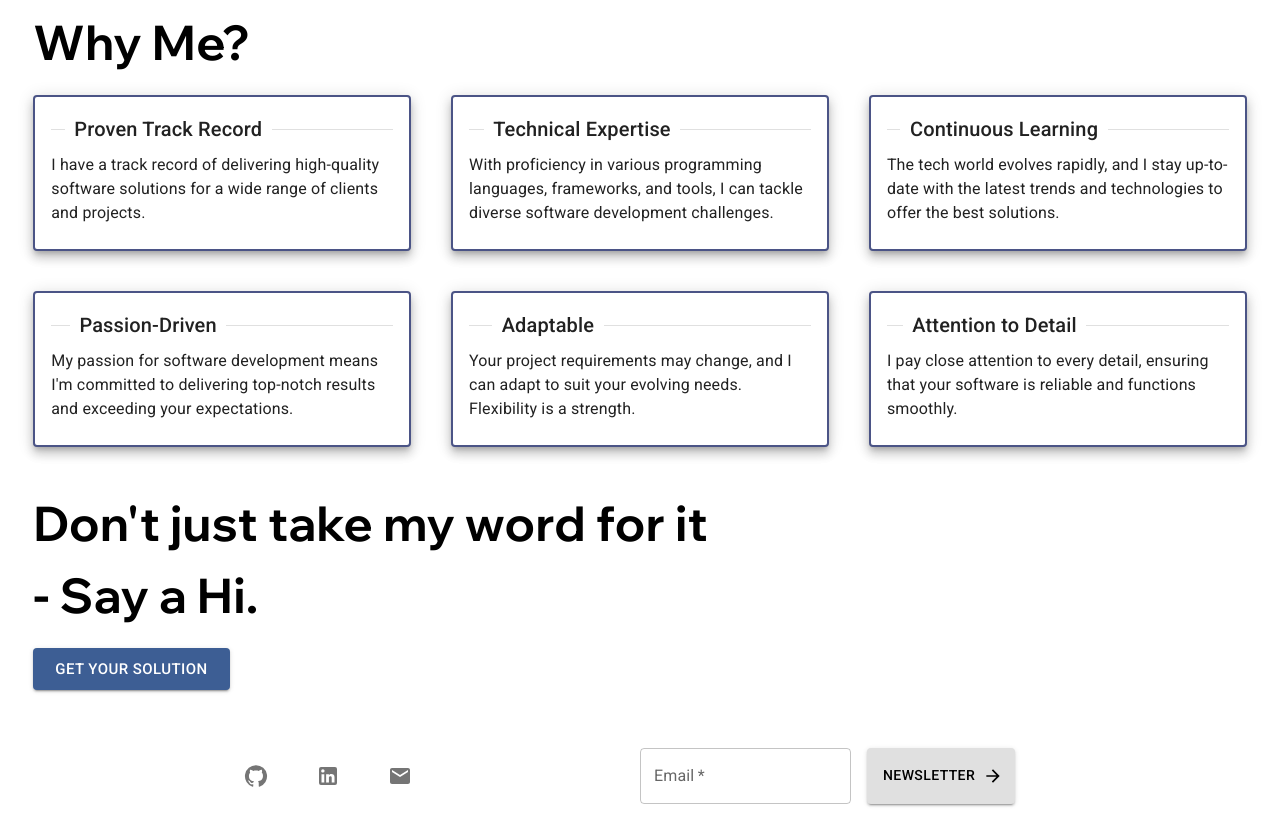
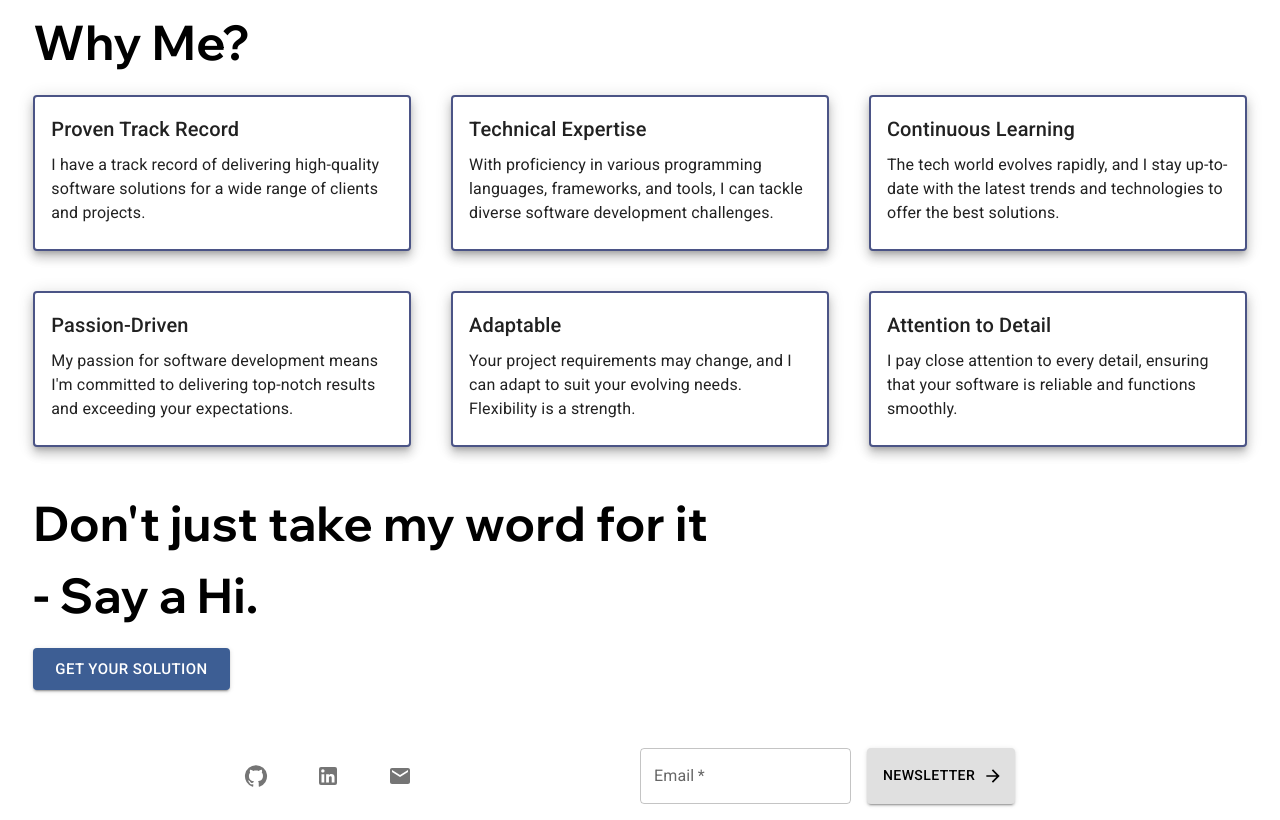
Before and after one commit to anapeksha/Portfolio, a React (Create React App) app: page / in a window 1280 px wide. Shown: the part 963-1783 px from the top of the page. Built offline with nearby package versions, Linux system fonts and the light colour scheme; no server answers.

Commit message:
divider removed

```diff
--- a/src/components/HomeCard.tsx
+++ b/src/components/HomeCard.tsx
@@ -1,4 +1,4 @@
-import { Card, CardContent, Divider, Stack, Typography } from "@mui/material";
+import { Card, CardContent, Stack, Typography } from "@mui/material";
 
 interface IHomeCard {
   heading: string;
@@ -10,9 +10,7 @@ const HomeCard = (props: IHomeCard) => {
     <Card sx={{ border: "2px solid #4b5486" }} elevation={7}>
       <CardContent>
         <Stack spacing={1}>
-          <Divider role="presentation" textAlign="left" flexItem>
-            <Typography variant="h6">{props.heading}</Typography>
-          </Divider>
+          <Typography variant="h6">{props.heading}</Typography>
           <Typography variant="body1">{props.body}</Typography>
         </Stack>
       </CardContent>
```
